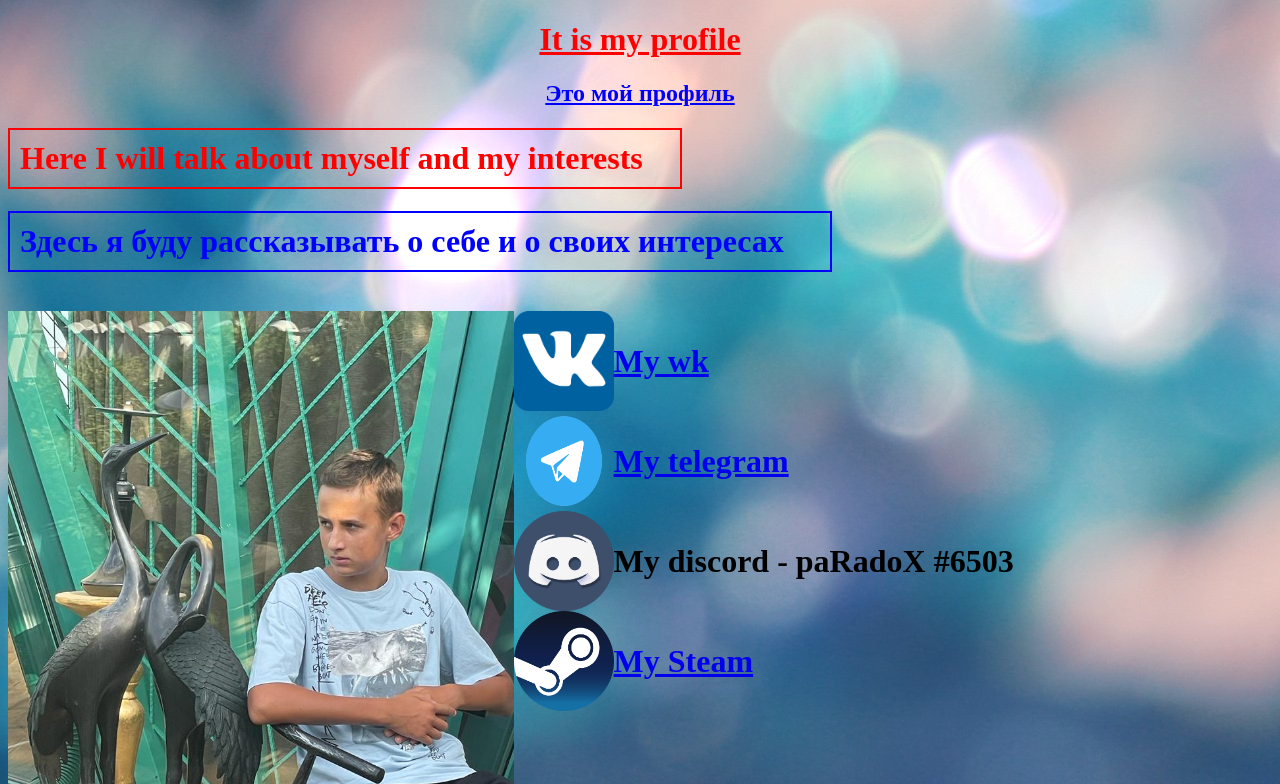
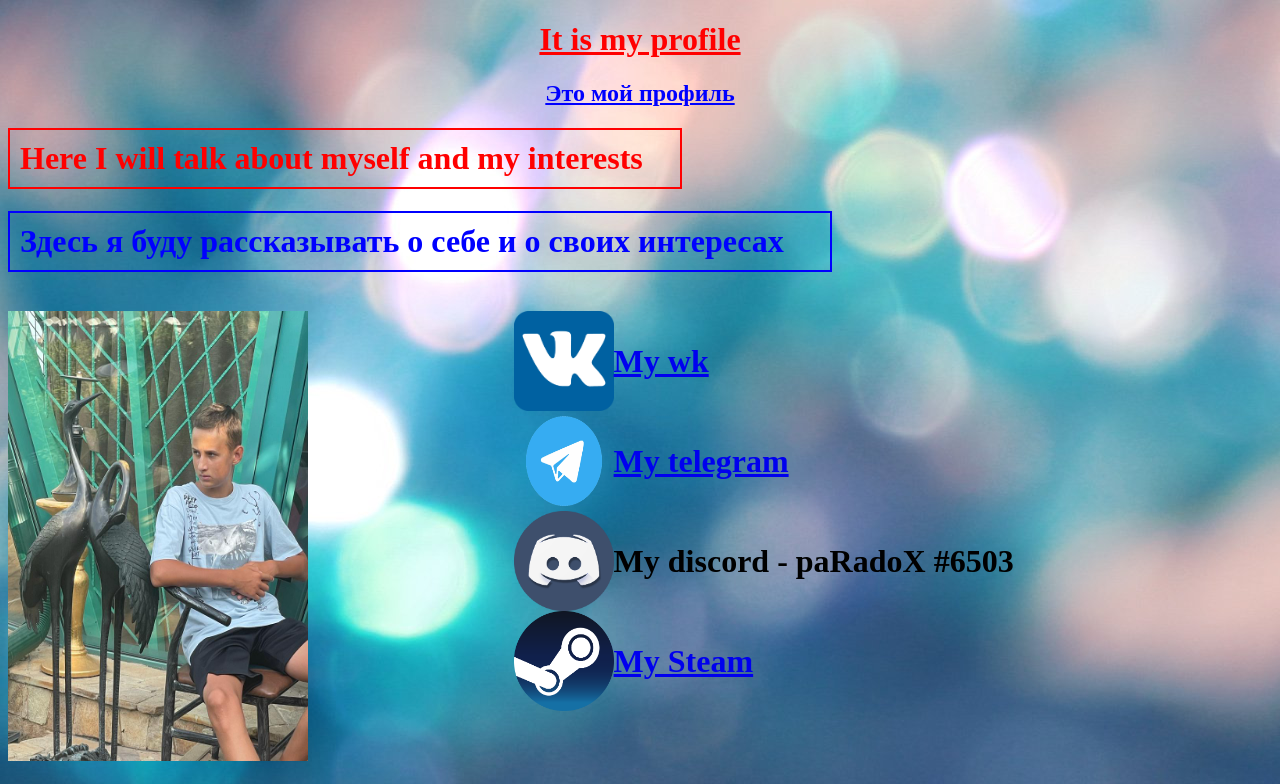
Before and after one commit to treshchev/vladprofile, a plain HTML site: page index.html in a window 1280 px wide. Shown: the top 784 px of the page. Drawn offline with Linux system fonts and the light colour scheme.

Commit message:
Update index.html

```diff
--- a/index.html
+++ b/index.html
@@ -67,7 +67,7 @@ div.animation_text {
     padding: 10px; width: 800px;" >Здесь я буду рассказывать о себе и о своих интересах</h1>
     <br>
 
-    <img src="vlad1.jpeg" style="width: 40%;">
+    <img src="vlad1.jpeg" style="width: 300px; height: 450px; ">
 
     <div style="float: right; width: 60%;">
 
```
